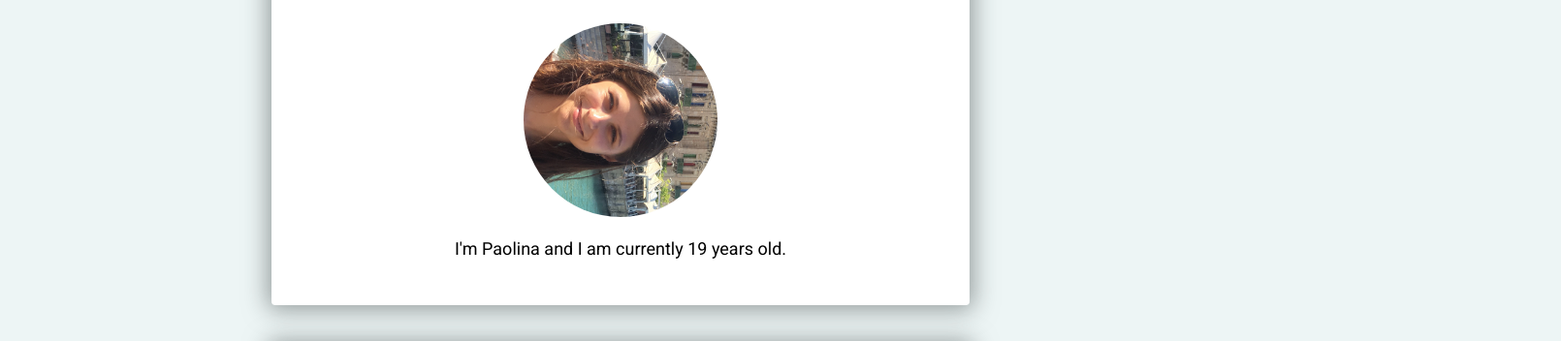
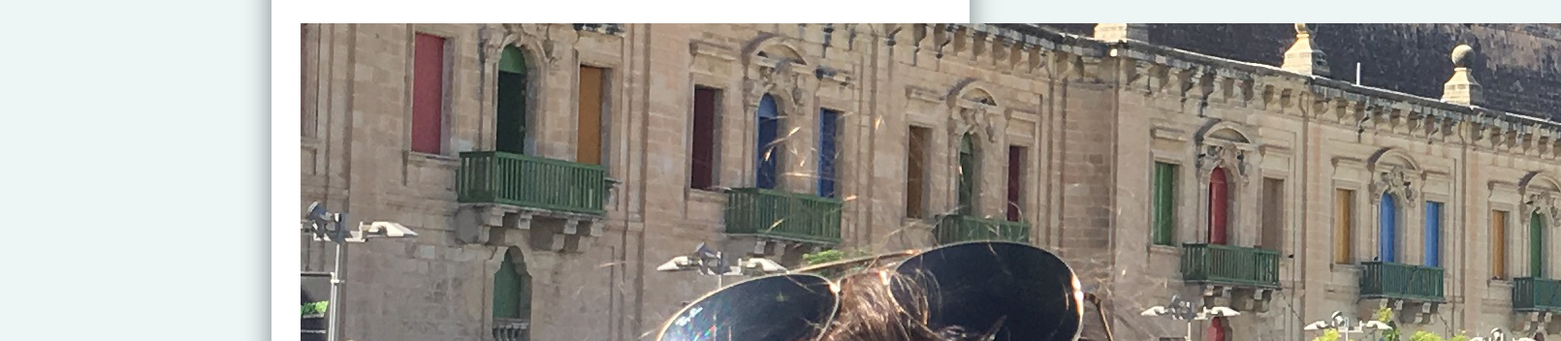
Before and after one commit to paolina-castany/my-profile, a plain HTML site: page index.html in a window 1280 px wide. Shown: the part 143-495 px from the top of the page at 97% size, 1610 px wide, since content can reach past the window. Drawn offline with Linux system fonts and the light colour scheme.

Commit message:
Update index.html

```diff
--- a/index.html
+++ b/index.html
@@ -19,7 +19,7 @@
 
 		<div class="card-white">
 			<h1>Welcome to my profile!</h1>
-				<img id="img-square" src="images/profile.jpg" alt="Paolina Castany">
+				<img id="img-round" src="images/profile.jpg" alt="Paolina Castany">
 				<p>I'm Paolina and I am currently 19 years old.</p>
 		</div>
 
```
